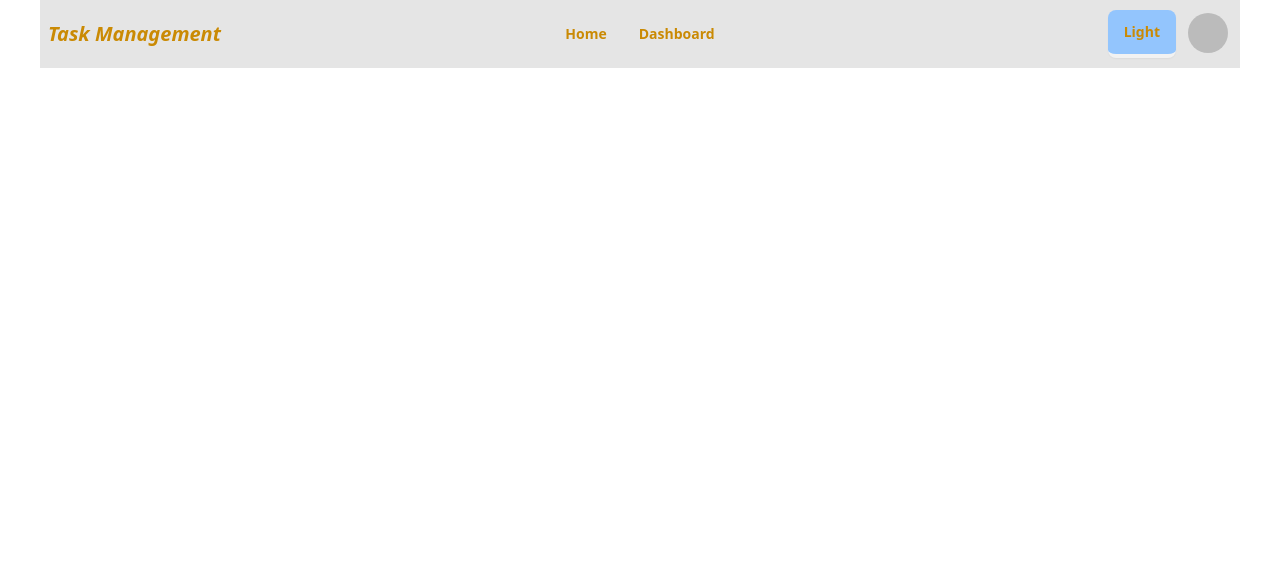
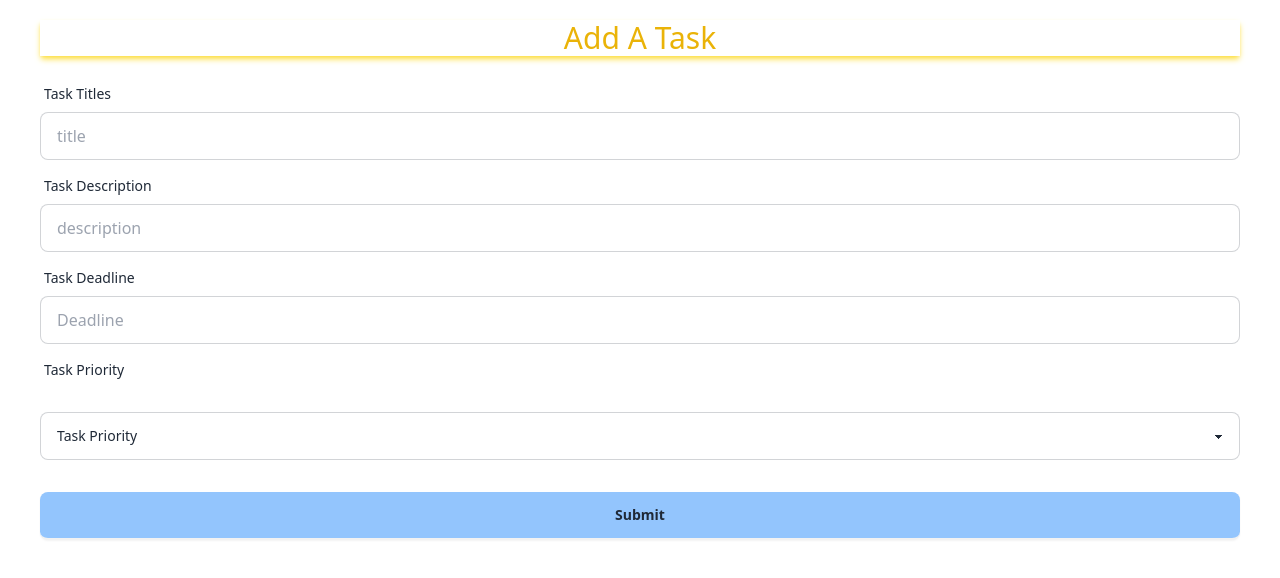
Before and after one commit to alaminakash754/task-management-client, a React (Vite) app: page /createTask in a window 1280 px wide. Shown: the top 578 px of the page. Built offline with nearby package versions, Linux system fonts and the light colour scheme; no server answers; sample sign-in values are in the browser's storage.

Commit message:
create task form

```diff
--- a/package.json
+++ b/package.json
@@ -15,6 +15,7 @@
     "match-sorter": "^6.3.1",
     "react": "^18.2.0",
     "react-dom": "^18.2.0",
+    "react-hook-form": "^7.49.2",
     "react-icons": "^4.12.0",
     "react-router-dom": "^6.21.0",
     "sort-by": "^1.2.0",
--- a/src/Layout/MainLayout.jsx
+++ b/src/Layout/MainLayout.jsx
@@ -3,7 +3,7 @@ import Navbar from "../Pages/Home/Navbar/Navbar";
 
 const MainLayout = () => {
     const location = useLocation();
-    const noHeaderFooter = location.pathname.includes('login') || location.pathname.includes('signup') || location.pathname.includes('dashboard')
+    const noHeaderFooter = location.pathname.includes('login') || location.pathname.includes('signup') || location.pathname.includes('dashboard') || location.pathname.includes('createTask')
     return (
         <div>
              {noHeaderFooter || <Navbar></Navbar>}
--- a/src/Routes/Routes.jsx
+++ b/src/Routes/Routes.jsx
@@ -34,7 +34,7 @@ export  const router = createBrowserRouter([
         },
         {
             path: '/createTask',
-            element: <CreateTask></CreateTask>
+            element: <PrivateRoute><CreateTask></CreateTask></PrivateRoute>
         }
       ]
     },
--- a/src/components/CreateTask.jsx
+++ b/src/components/CreateTask.jsx
@@ -1,8 +1,52 @@
+import { useForm } from "react-hook-form";
 
 
 const CreateTask = () => {
+    const { register, handleSubmit } = useForm()
+    const onSubmit = (data) => {
+        console.log(data)
+    };
     return (
         <div>
+            <h2 className="my-5 text-3xl  text-center font-medium text-yellow-500 shadow-md shadow-yellow-300">Add A Task</h2>
+            <div>
+                <form onSubmit={handleSubmit(onSubmit)}>
+                    <label className="form-control w-full my-2">
+                        <div className="label">
+                            <span className="label-text">Task Titles</span>
+                        </div>
+                        <input type="text"  placeholder="title" {...register("title")} className="input input-bordered w-full" />
+                    </label>
+                    <label className="form-control w-full my-2">
+                        <div className="label">
+                            <span className="label-text">Task Description</span>
+                        </div>
+                        <input type="text"  placeholder="description" {...register("description")} className="input input-bordered w-full " />
+                    </label>
+                    <label className="form-control w-full my-2">
+                        <div className="label">
+                            <span className="label-text">Task Deadline</span>
+                        </div>
+                        <input type="text"  placeholder="Deadline" {...register("deadline")} className="input input-bordered w-full " />
+                    </label>
+                    <label className="form-control w-full my-2">
+                        <div className="label">
+                            <span className="label-text">Task Priority</span>
+                        </div>
+                        <select defaultValue='default'
+                        {...register("priority")}
+                        className="select select-bordered w-full my-6">
+                        <option disabled value='default'>Task Priority</option>
+                        <option>Low</option>
+                        <option>Moderate</option>
+                        <option>High</option>
+                    </select>
+                    </label>
+
+                    <input className="btn btn-block bg-blue-300 border-0 border-b-2" type="submit" />
+                </form>
+            </div>
+
 
         </div>
     );
```
Also changed, not shown: 1 other file (tests, documents, lock files or other folders).
